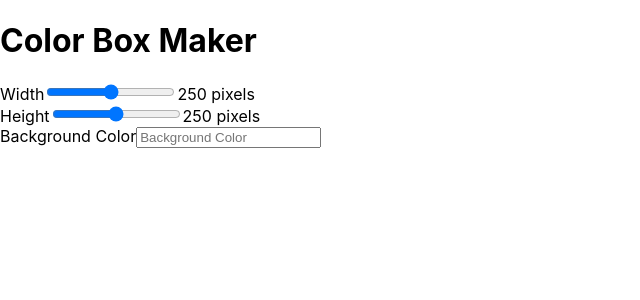
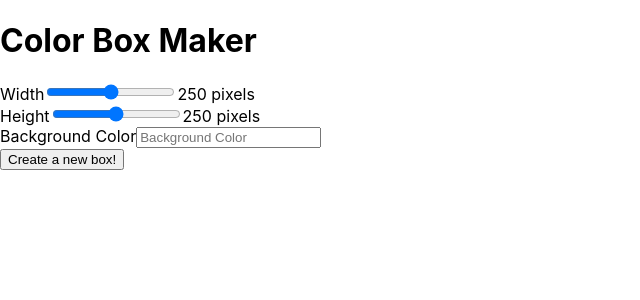
Before and after one commit to quentinikeno/Springboard-SEC-Unit-39.9-React-Forms-Exercise, a React (Create React App) app in the folder color-box-maker/: page / in a window 1280 px wide. Shown: the top 300 px of the page, without its empty margins (0-640 px from the left). Built offline with nearby package versions, Linux system fonts and the light colour scheme.

Commit message:
Add a button to submit form

```diff
--- a/color-box-maker/src/NewBoxForm.js
+++ b/color-box-maker/src/NewBoxForm.js
@@ -52,6 +52,7 @@ const NewBoxForm = ({ addBox }) => {
 					onChange={handleChange}
 				/>
 			</div>
+			<button>Create a new box!</button>
 		</form>
 	);
 };
```
